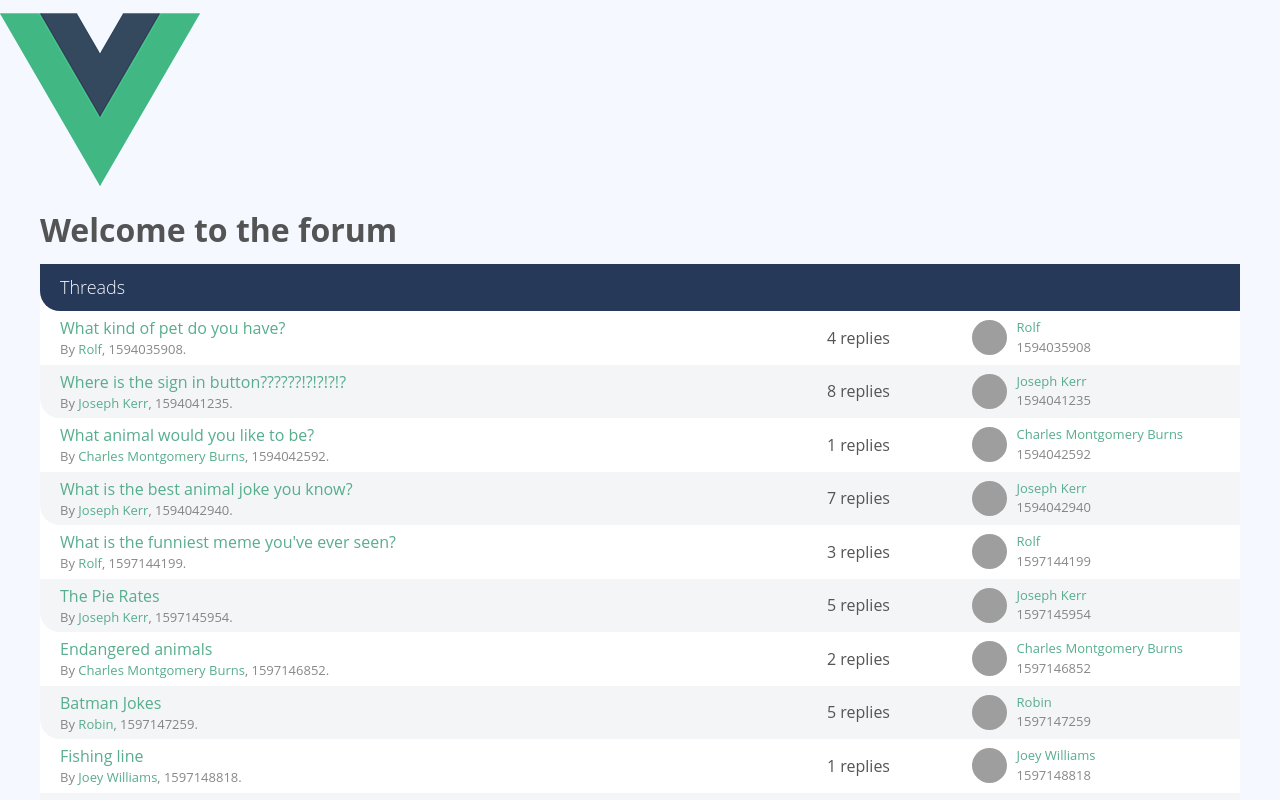
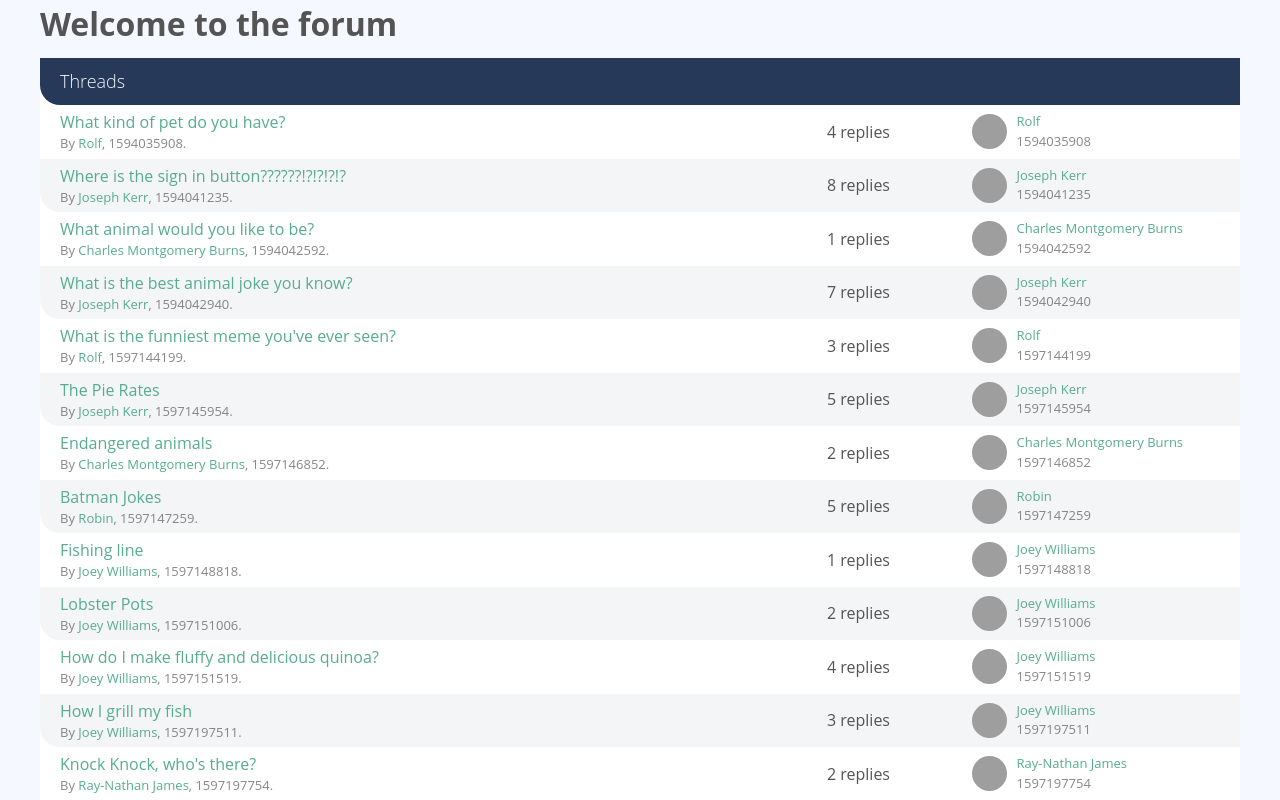
Before and after one commit to timothy-isenegger/vuejs-3-masterclass, a Vue app: page / in a window 1280 px wide. Shown: the top 800 px of the page. Built offline with nearby package versions, Linux system fonts and the light colour scheme; grey boxes are pictures that could not be loaded.

Commit message:
[TASK] Restructure project, remove vuejs logo

```diff
--- a/src/App.vue
+++ b/src/App.vue
@@ -1,5 +1,4 @@
 <template>
-  <img alt="Vue logo" src="./assets/logo.png">
   <div class="container">
     <router-view />
   </div>
--- a/src/router/index.js
+++ b/src/router/index.js
@@ -1,6 +1,6 @@
-import PageHome from "@/components/PageHome";
-import PageThreadShow from "@/components/PageThreadShow";
-import PageNotFound from "../components/PageNotFound";
+import PageHome from "@/pages/Home";
+import PageThreadShow from "@/pages/ThreadShow";
+import PageNotFound from "@/pages/NotFound";
 import { createRouter, createWebHistory } from 'vue-router';
 import sourceData from '@/data.json'
 
```
Also changed, not shown: src/pages/Home.vue (renamed from src/components/PageHome.vue), src/pages/NotFound.vue (renamed from src/components/PageNotFound.vue), src/pages/ThreadShow.vue (renamed from src/components/PageThreadShow.vue).
